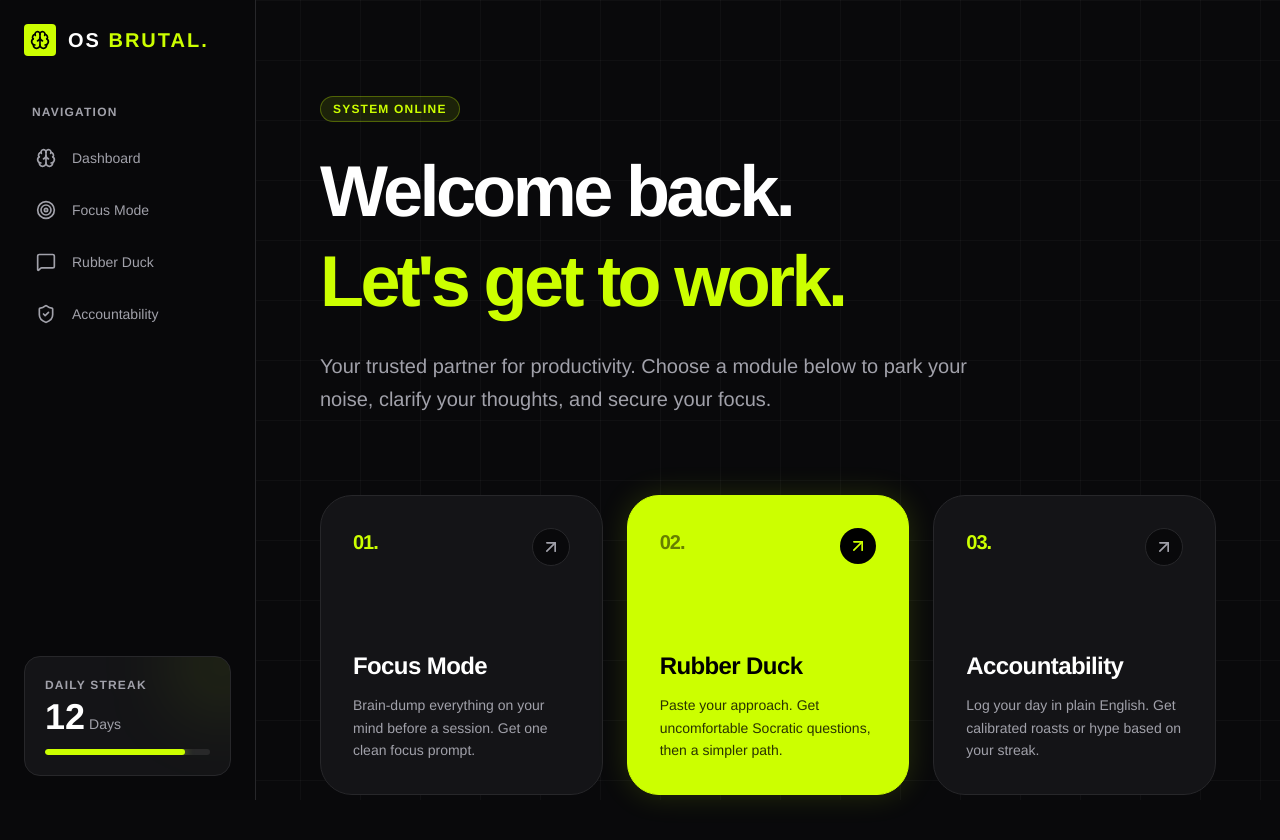
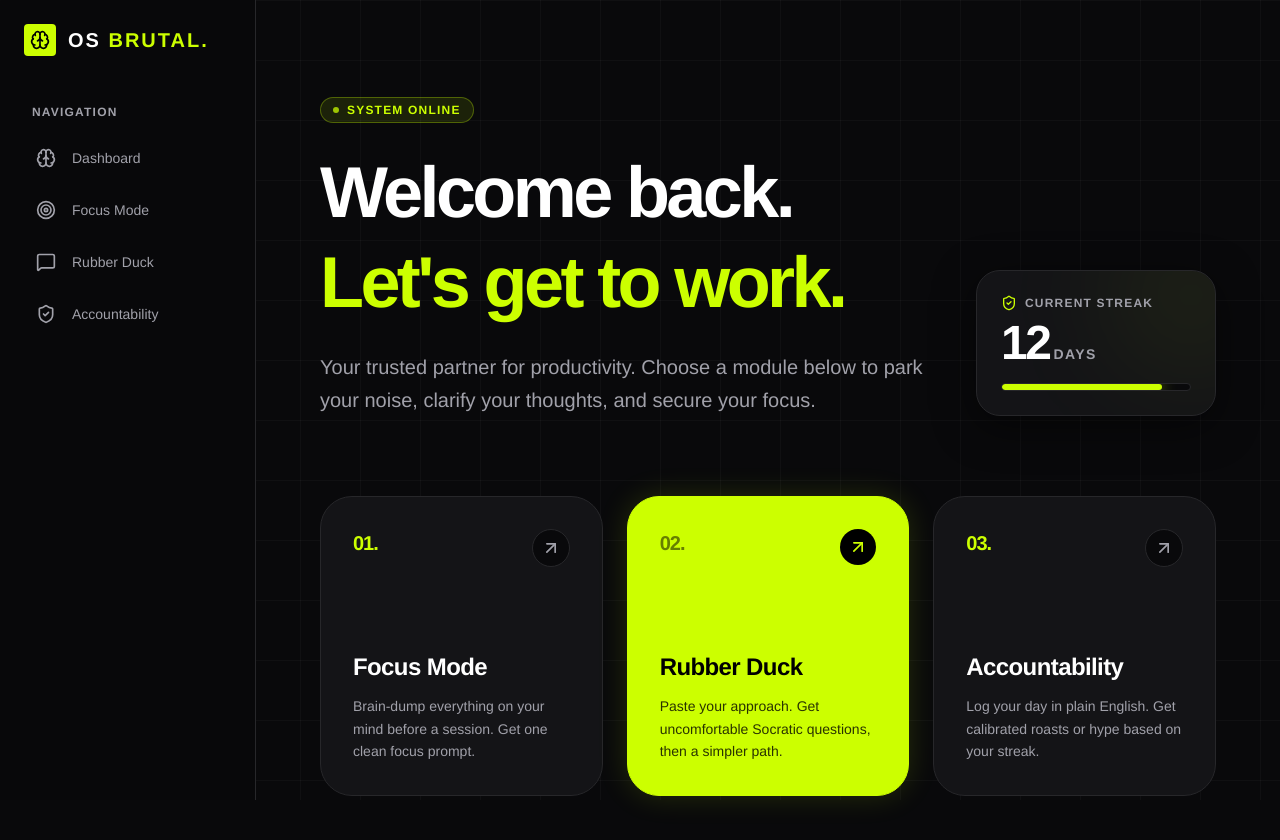
Before and after one commit to KindaJayant/productivity-site, a Next.js app: page / in a window 1280 px wide. Shown: the top 840 px of the page. Built offline with nearby package versions, Linux system fonts and the light colour scheme; no server answers.

Commit message:
style: tighten up widgets, labels, and placeholders

```diff
--- a/src/app/accountability/page.tsx
+++ b/src/app/accountability/page.tsx
@@ -25,7 +25,12 @@ export default function AccountabilityMode() {
           <div className="flex-1 bg-dark-card rounded-3xl border border-dark-border p-8 relative overflow-hidden">
             <textarea
               className="w-full h-full min-h-[400px] bg-transparent resize-none outline-none text-text-main placeholder:text-dark-border focus:ring-0 leading-relaxed text-lg font-medium relative z-10"
-              placeholder="What did you actually accomplish today?"
+              placeholder="Example:
+- Debugged the Next.js edge runtime issue
+- Wrote API routes for the Stripe integration
+- Finally got the database schema finalized
+
+Blockers: None, feeling good today."
             />
           </div>
           <button className="flex items-center justify-between w-full bg-neon hover:bg-neon/90 text-black px-8 py-5 rounded-2xl text-lg font-bold transition-all duration-300 shadow-[0_0_20px_rgba(204,255,0,0.15)] group">
@@ -39,7 +44,7 @@ export default function AccountabilityMode() {
         <div className="hidden lg:flex flex-col gap-6">
           <div className="bg-dark-card border border-dark-border rounded-3xl p-8 relative overflow-hidden">
             <h3 className="text-text-muted font-bold text-xs uppercase tracking-widest pl-2 mb-8 border-l-2 border-neon">
-              Ecosystem Status
+              Streak History
             </h3>
 
             <div className="space-y-6 relative before:absolute before:inset-0 before:ml-2 before:-translate-x-px md:before:mx-auto md:before:translate-x-0 before:h-full before:w-0.5 before:bg-gradient-to-b before:from-transparent before:via-dark-border before:to-transparent">
--- a/src/app/focus/page.tsx
+++ b/src/app/focus/page.tsx
@@ -24,7 +24,7 @@ export default function FocusMode() {
         <div className="flex-1 bg-dark-card rounded-3xl border border-dark-border p-8 relative overflow-hidden group">
           <textarea
             className="w-full h-full bg-transparent resize-none outline-none text-text-main placeholder:text-dark-border focus:ring-0 sm:text-xl font-medium relative z-10 leading-relaxed"
-            placeholder="What's distracting you? What's your immediate objective?"
+            placeholder="Example: I keep checking Twitter because I'm stuck on this Redux state bug. My goal for this session is to just isolate the state bug in a CodeSandbox and fix it."
           />
         </div>
 
--- a/src/app/page.tsx
+++ b/src/app/page.tsx
@@ -28,8 +28,10 @@ export default function Home() {
 
   return (
     <div className="max-w-6xl mx-auto p-8 lg:p-16 relative">
-      <header className="mb-20 mt-8 relative">
-        <div className="inline-block px-3 py-1 bg-neon/10 border border-neon/30 text-neon text-xs font-bold tracking-widest uppercase rounded-full mb-6">
+      <header className="mb-20 mt-8 relative flex flex-col md:flex-row md:items-end justify-between gap-8">
+        <div>
+          <div className="inline-flex items-center gap-2 px-3 py-1 bg-neon/10 border border-neon/30 text-neon text-xs font-bold tracking-widest uppercase rounded-full mb-6">
+            <span className="w-1.5 h-1.5 rounded-full bg-neon animate-pulse"></span>
             System Online
           </div>
           <h1 className="text-5xl md:text-7xl font-bold tracking-tighter text-text-main mb-6 leading-tight">
@@ -39,6 +41,21 @@ export default function Home() {
           <p className="text-lg md:text-xl text-text-muted max-w-2xl leading-relaxed font-medium">
             Your trusted partner for productivity. Choose a module below to park your noise, clarify your thoughts, and secure your focus.
           </p>
+        </div>
+
+        <div className="p-6 rounded-3xl bg-dark-card border border-dark-border relative overflow-hidden group min-w-[240px] shadow-[0_10px_40px_rgba(0,0,0,0.5)]">
+          <div className="absolute top-0 right-0 w-32 h-32 bg-neon/10 rounded-full blur-3xl -mr-10 -mt-10 group-hover:bg-neon/20 transition-all duration-700"></div>
+          <p className="text-xs font-bold text-text-muted tracking-widest uppercase mb-2 relative z-10 flex items-center gap-2">
+            <ShieldCheck className="w-4 h-4 text-neon" /> Current Streak
+          </p>
+          <div className="flex items-baseline gap-1 relative z-10 mb-4">
+            <span className="text-5xl font-black text-text-main tracking-tighter">12</span>
+            <span className="text-sm font-bold text-text-muted uppercase tracking-widest">Days</span>
+          </div>
+          <div className="w-full bg-dark-bg border border-dark-border h-2 rounded-full overflow-hidden relative z-10">
+            <div className="bg-neon h-full w-[85%] rounded-full shadow-[0_0_15px_rgba(204,255,0,0.8)]"></div>
+          </div>
+        </div>
       </header>
 
       <div className="grid grid-cols-1 md:grid-cols-2 lg:grid-cols-3 gap-6">
--- a/src/app/rubber-duck/page.tsx
+++ b/src/app/rubber-duck/page.tsx
@@ -32,7 +32,14 @@ export default function RubberDuckMode() {
           </div>
           <textarea
             className="w-full flex-1 bg-transparent resize-none outline-none text-text-main placeholder:text-dark-border focus:ring-0 font-mono text-sm leading-relaxed relative z-10"
-            placeholder="> Paste your code, architecture, or idea here..."
+            placeholder={`> const user = await db.user.findUnique({
+>   where: { id: userId },
+>   include: { posts: true }
+> })
+>
+> // I feel like this query is getting too slow when
+> // the user has thousands of posts. Should I paginate
+> // here or just use a separate endpoint entirely?`}
           />
         </div>
 
--- a/src/components/Navigation.tsx
+++ b/src/components/Navigation.tsx
@@ -35,19 +35,6 @@ export function Navigation() {
         ))}
       </nav>
 
-      <div className="mt-auto">
-        <div className="p-5 rounded-2xl bg-dark-card border border-dark-border relative overflow-hidden group">
-          <div className="absolute top-0 right-0 w-24 h-24 bg-neon/10 rounded-full blur-2xl -mr-10 -mt-10 group-hover:bg-neon/20 transition-all duration-500"></div>
-          <p className="text-xs font-bold text-text-muted tracking-widest uppercase mb-1 relative z-10">Daily Streak</p>
-          <div className="flex items-baseline gap-1 relative z-10">
-            <span className="text-4xl font-bold text-text-main">12</span>
-            <span className="text-sm font-medium text-text-muted">Days</span>
-          </div>
-          <div className="mt-3 w-full bg-dark-border h-1.5 rounded-full overflow-hidden">
-            <div className="bg-neon h-full w-[85%] rounded-full shadow-[0_0_10px_rgba(204,255,0,0.5)]"></div>
-          </div>
-        </div>
-      </div>
     </aside>
   );
 }
```
Lines whose indentation alone changed are shown as unchanged.
